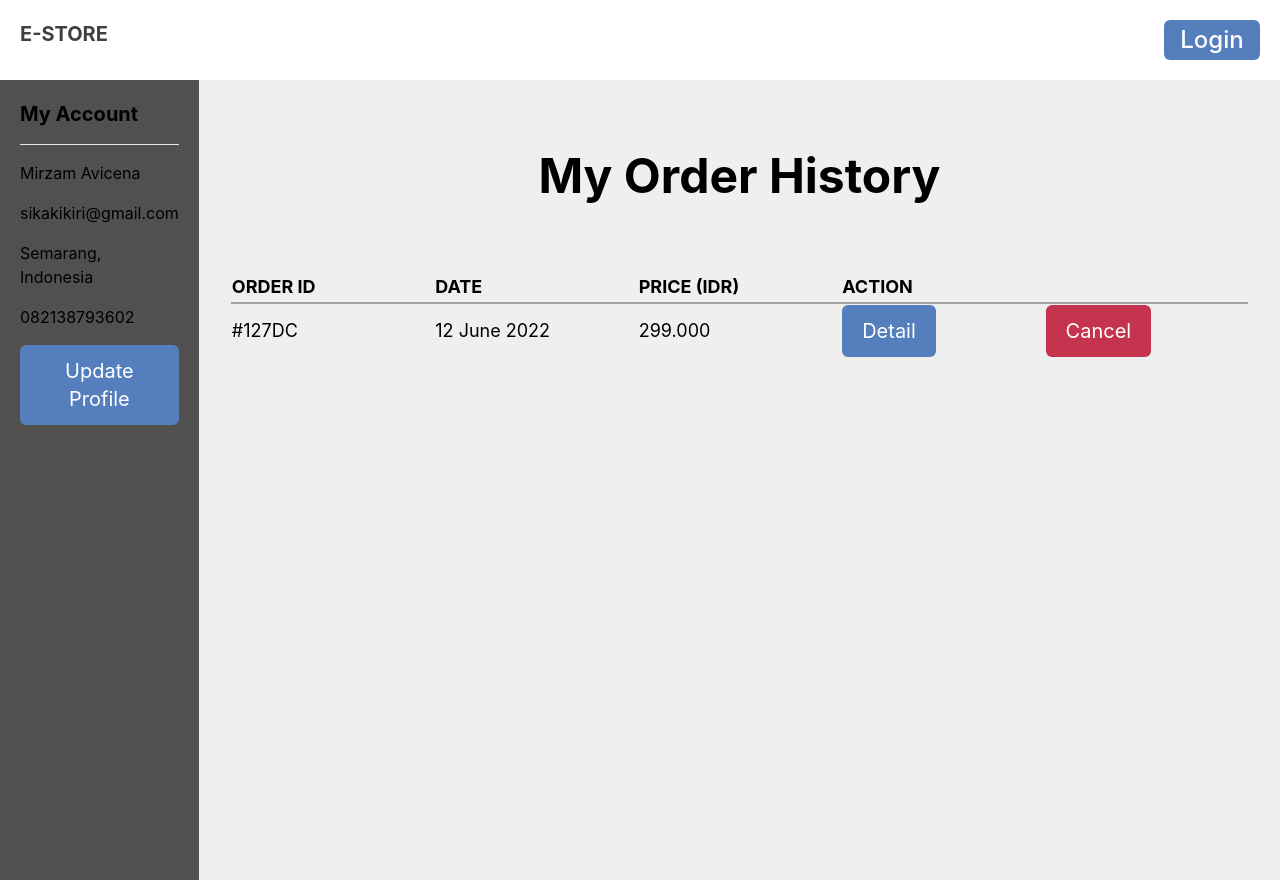
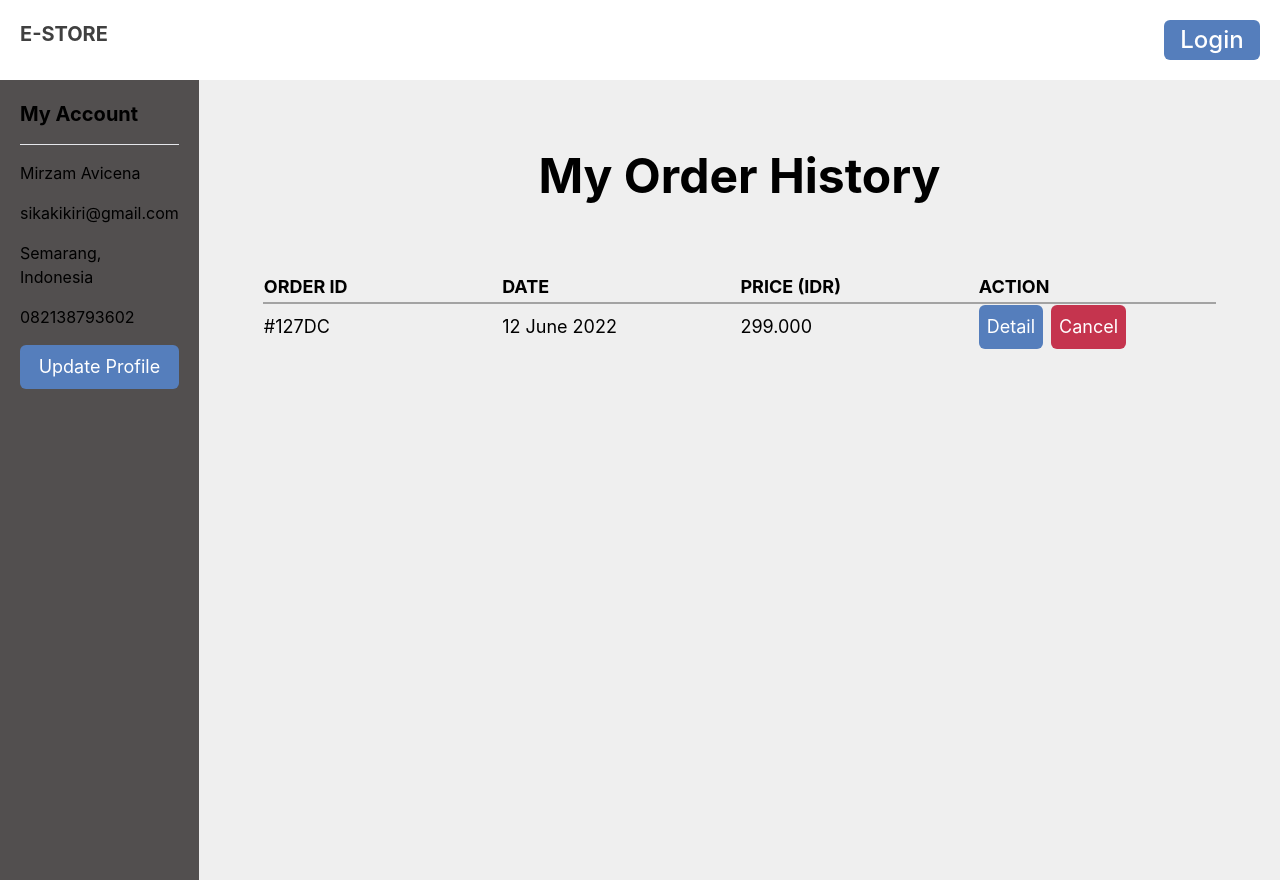
Before and after one commit to faisolrr/group2-estore-project, a Next.js app: page /user/my_account in a window 1280 px wide. Built offline with nearby package versions, Linux system fonts and the light colour scheme.

Commit message:
fixing responsive all pages

```diff
--- a/pages/login.jsx
+++ b/pages/login.jsx
@@ -2,6 +2,7 @@ import Input from "../components/Input";
 import { ButtonLarge } from "../components/Button";
 import React, { useContext, useState, useEffect } from "react";
 import Link from "next/link";
+import styles from "../styles/Home.module.css";
 
 export default function Login() {
 	const [datas, setDatas] = useState([]);
@@ -57,7 +58,7 @@ export default function Login() {
 					className="pt-20 mx-auto w-9/12 xxs:w-8/12 xs:w-7/12
          sm:w-3/5 md:w-6/12 lg:w-5/12 xl:w-5/12 flex justify-center items-center"
 				>
-					<h2 className="text-black text-xl xxs:text-2xl xs:text-3xl sm:text-4xl xl:text-5xl font-bold">
+					<h2 className="text-black text-4xl md:text-5xl lg:text-6xl font-bold">
 						Login
 					</h2>
 				</div>
--- a/pages/register.jsx
+++ b/pages/register.jsx
@@ -58,7 +58,7 @@ export default function SignUp() {
 	return (
 		<>
 			<div className="bg-white h-auto">
-				<h2 className="pt-6 pb-2 md:pb-2 text-center text-black text-3xl lg:text-4xl font-bold">
+				<h2 className="pt-6 pb-2 md:pb-2 text-center text-black text-4xl md:text-5xl lg:text-6xl font-bold">
 					Register
 				</h2>
 
--- a/pages/user/edit_account.jsx
+++ b/pages/user/edit_account.jsx
@@ -59,7 +59,7 @@ export default function EditAccount() {
 	return (
 		<>
 			<div className="bg-white h-auto">
-				<h2 className="pt-6 pb-2 md:pb-2 text-center text-black text-3xl lg:text-4xl font-bold">
+				<h2 className="pt-6 pb-2 md:pb-2 text-center text-black text-4xl md:text-5xl lg:text-6xl font-bold">
 					Edit Account
 				</h2>
 
--- a/pages/user/my_account.jsx
+++ b/pages/user/my_account.jsx
@@ -15,7 +15,7 @@ function my_account() {
 					<p>Semarang, Indonesia</p>
 					<p>082138793602</p>
 					<Link href="./edit_account">
-						<button className="px-4 py-2 w-auto bg-[#557EBC] text-white rounded-md md:text-lg lg:text-xl lg:py-3 lg:px-5">
+						<button className="px-4 py-2 w-auto bg-[#557EBC] text-white rounded-md md:text-lg lg:text-md">
 							Update Profile
 						</button>
 					</Link>
@@ -24,7 +24,7 @@ function my_account() {
 					<h1 className="text-black text-center font-bold my-6 p-0 md:p-12 lg:p-12 text-2xl md:text-4xl lg:text-5xl">
 						My Order History
 					</h1>
-					<div className="mx-8">
+					<div className="mx-8 md:mx-16">
 						<table className="w-full table-fixed">
 							<thead>
 								<tr className="text-xs md:text-lg lg:text-lg font-bold text-black border-b-2 border-neutral-400 pb-3">
@@ -39,14 +39,12 @@ function my_account() {
 									<td>299.000</td>
 									<td>
 										<Link href="../detail_order">
-											<button className="p-2 w-auto bg-[#557EBC] text-white rounded-md md:text-lg lg:text-xl lg:py-3 lg:px-5">
+											<button className="p-2 w-auto bg-[#557EBC] text-white rounded-md">
 												Detail
 											</button>
 										</Link>
-									</td>
-									<td>
 										<Link href="">
-											<button className="p-2 w-auto bg-[#C5344E] text-white rounded-md md:text-lg lg:text-xl lg:py-3 lg:px-5">
+											<button className="p-2 w-auto bg-[#C5344E] text-white rounded-md lg:ml-2">
 												Cancel
 											</button>
 										</Link>
--- a/pages/user/transaction_summary.jsx
+++ b/pages/user/transaction_summary.jsx
@@ -5,25 +5,30 @@ import { ButtonLarge, ButtonSmall } from "../../components/Button";
 
 function transaction_summary() {
 	return (
-		<div className="bg-[#EEEEEE] w-full">
+		<div className="bg-[#EEEEEE] ">
 			<Header />
-			<div className="flex w-full">
+			<div className="flex flex-row">
 				<img
-					className="w-96 h-auto p-12"
+					className="w-56 h-72 p-12"
 					src="https://images.unsplash.com/photo-1562157873-818bc0726f68?ixlib=rb-1.2.1&ixid=MnwxMjA3fDB8MHxwaG90by1wYWdlfHx8fGVufDB8fHx8&auto=format&fit=crop&w=327&q=80"
 				/>
 				<div className="flex flex-col">
-					<p className="text-black font-bold text-3xl p-12">ARMY T-SHIRT</p>
+					<p className="text-black font-bold text-3xl pl-12 pt-12 pb-8">
+						ARMY T-SHIRT
+					</p>
 					<p className="text-black pl-12 pb-5 text-xl">ID Order : #126C</p>
 					<p className="text-black pl-12 pb-5 text-xl">QTY : 2 Pcs</p>
-					<p className="text-black pl-12 pb-5 text-xl">Stok : 100 Pcs</p>
-					<hr className="bg-black w-3/4 px-96 ml-12" />
+					<p className="text-black  pb-5 text-xl border-b-2 border-b-black ml-12">
+						Stok : 100 Pcs
+					</p>
 					<div className="flex flex-row">
 						<p className="text-black pl-12 py-5 text-xl font-bold">TOTAL IDR</p>
 						<p className="text-black pl-12 py-5 text-xl">299.000</p>
 					</div>
+				</div>
+			</div>
 			<div className="flex flex-row justify-between">
-						<p className="text-black font-semibold ml-12 px-12 py-14 text-xl bg-[#D9D9D9]">
+				<p className="text-black font-semibold ml-12 text-xl bg-[#D9D9D9]">
 					Transfer ke Rekening BCA 034274218
 				</p>
 				<div className="pl-12 py-14">
@@ -34,8 +39,6 @@ function transaction_summary() {
 				</div>
 			</div>
 		</div>
-			</div>
-		</div>
 	);
 }
 
```
Lines whose indentation alone changed are shown as unchanged.
